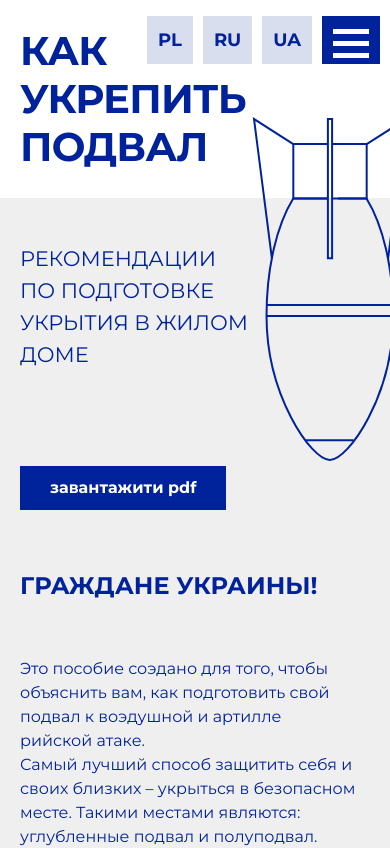
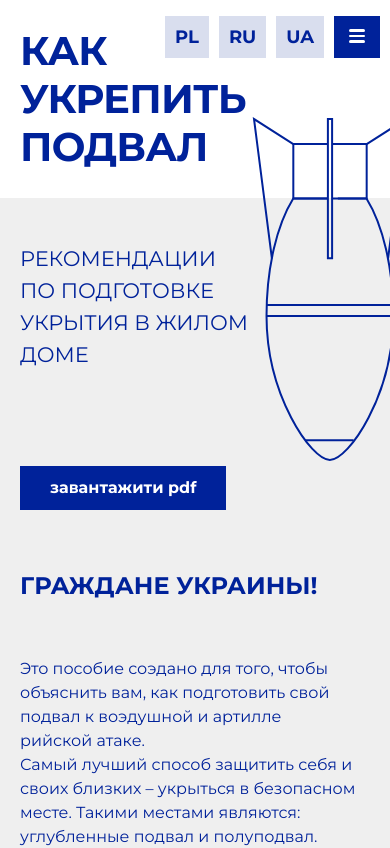
Before and after one commit to MartynaC/bombraid-com, a React (Create React App) app: page / in a window 390 px wide. Shown: the top 848 px of the page. Built offline with nearby package versions, Linux system fonts and the light colour scheme.

Commit message:
hamburger menu

```diff
--- a/src/App.css
+++ b/src/App.css
@@ -38,20 +38,24 @@ ul.nav li a {
 }
 ul.nav li {
   background: #d9deee;
-  padding: 13px 11px 5px 11px;
+  padding: 10px;
   margin-right: 10px;
 }
 ul.nav li.hamburger {
   background-color: #00229a;
+  padding: 10px 15px;
 }
 /* Position and sizing of burger button */
 .bm-burger-button {
-  position: relative;
-  width: 36px;
-  height: 30px;
+     position: relative;
+    width: 16px;
+    height: 14px;
+    margin: auto;
+    top: 3px;
 }
 span.bm-burger-bars {
-  height: 5px !important;
+  height: 2.5px !important;
+  border-radius: 3px;
 }
 
 /* Color/shape of burger icon bars */
```
